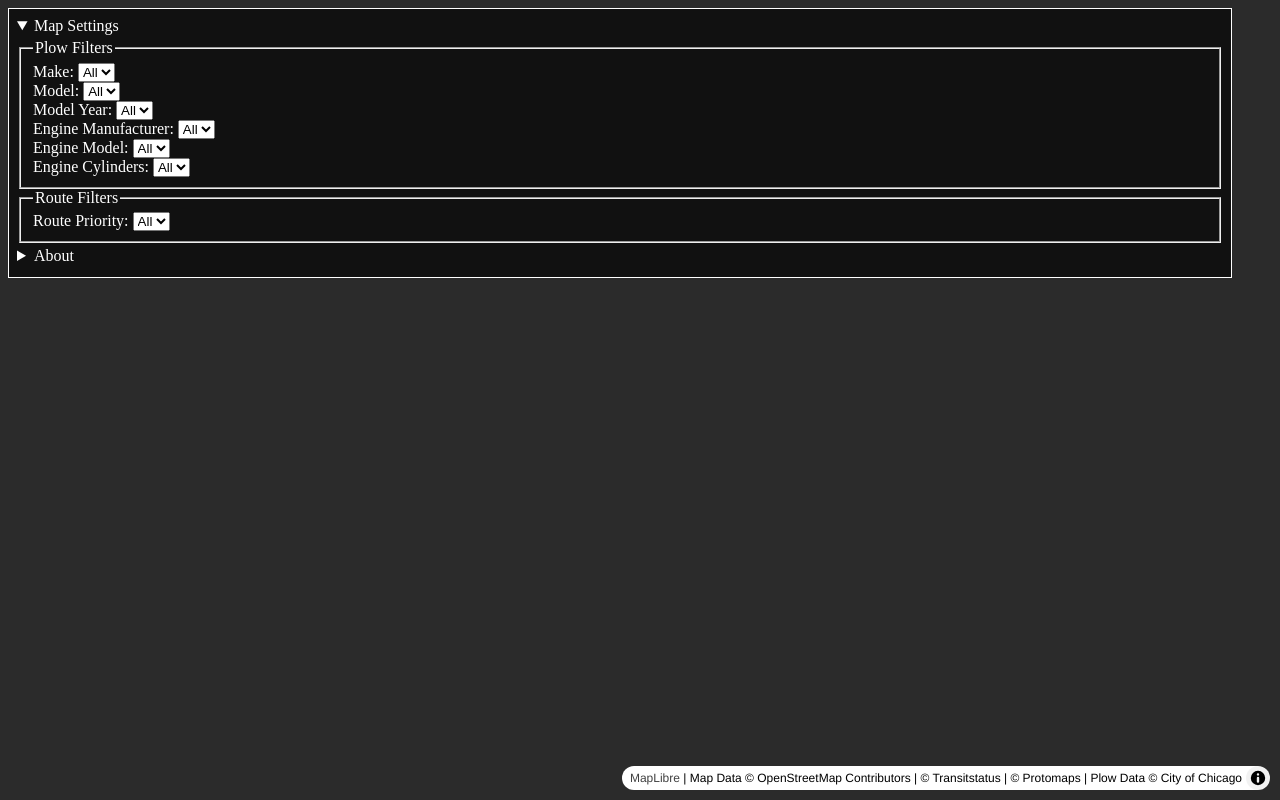
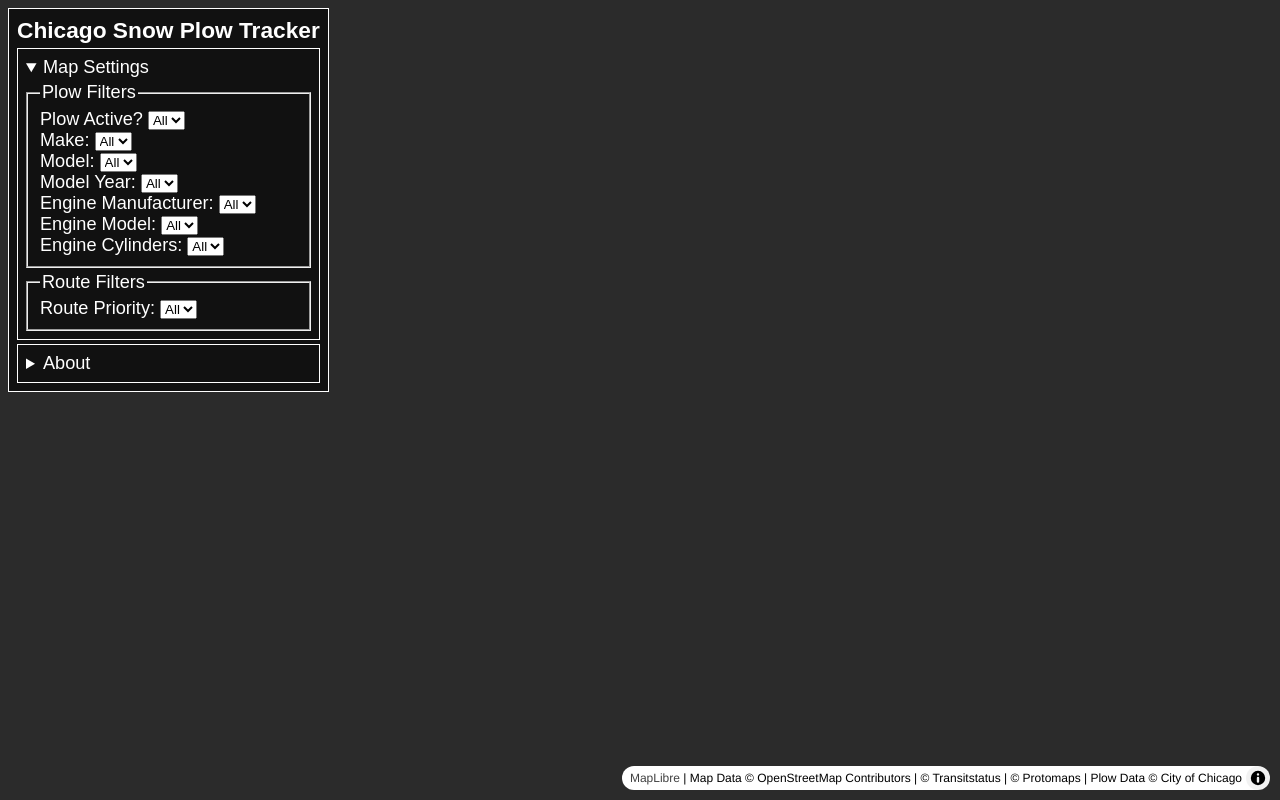
Before and after one commit to piemadd/chicago-snowplows, a website built with Vite: page index.html in a window 1280 px wide. Built offline with nearby package versions, Linux system fonts and the light colour scheme; no server answers; animation ran at ten frames a second; a web font is replaced by a local one.

Commit message:
ok all done (for now)

```diff
--- a/index.html
+++ b/index.html
@@ -5,51 +5,65 @@
   <meta charset="UTF-8" />
   <link rel="icon" type="image/svg+xml" href="/vite.svg" />
   <meta name="viewport" content="width=device-width, initial-scale=1.0" />
+  <link rel="preconnect" href="https://fonts.googleapis.com">
+  <link rel="preconnect" href="https://fonts.gstatic.com" crossorigin>
+  <link href="https://fonts.googleapis.com/css2?family=Big+Shoulders:opsz,wght@10..72,100..900&display=swap"
+    rel="stylesheet">
   <title>Chicago Snowplows</title>
 </head>
 
 <body>
   <section id="settings">
+    <h1>Chicago Snow Plow Tracker</h1>
     <details open="true">
       <summary>Map Settings</summary>
+      <div>
         <fieldset id="plowFilters">
           <legend>Plow Filters</legend>
+          <!-- Activity State -->
+          <label for="plow-activityState-filter">Plow Active?</label>
+          <select name="plow-activityState-filter" id="plow-activityState-filter">
+            <option value="all" selected="selected">All</option>
+          </select>
+          <br />
           <!-- Plow Make -->
           <label for="plow-make-filter">Make:</label>
           <select name="plow-make-filter" id="plow-make-filter">
             <option value="all" selected="selected">All</option>
           </select>
-        <br/>
+          <br />
           <!-- Plow Model -->
           <label for="plow-model-filter">Model:</label>
           <select name="plow-model-filter" id="plow-model-filter">
             <option value="all" selected="selected">All</option>
           </select>
-        <br/>
+          <br />
           <!-- Plow Model Year -->
           <label for="plow-modelYear-filter">Model Year:</label>
           <select name="plow-modelYear-filter" id="plow-modelYear-filter">
             <option value="all" selected="selected">All</option>
           </select>
-        <br/>
+          <br />
           <!-- Plow Engine Manufacturer -->
           <label for="plow-engineManufacturer-filter">Engine Manufacturer:</label>
           <select name="plow-engineManufacturer-filter" id="plow-engineManufacturer-filter">
             <option value="all" selected="selected">All</option>
           </select>
-        <br/>
+          <br />
           <!-- Plow Engine Model -->
           <label for="plow-engineModel-filter">Engine Model:</label>
           <select name="plow-engineModel-filter" id="plow-engineModel-filter">
             <option value="all" selected="selected">All</option>
           </select>
-        <br/>
+          <br />
           <!-- Plow Engine Cylinders -->
           <label for="plow-engineCylinders-filter">Engine Cylinders:</label>
           <select name="plow-engineCylinders-filter" id="plow-engineCylinders-filter">
             <option value="all" selected="selected">All</option>
           </select>
         </fieldset>
+      </div>
+      <div>
         <fieldset id="routeFilters">
           <legend>Route Filters</legend>
           <!-- Route Priority -->
@@ -58,10 +72,15 @@
             <option value="all" selected="selected">All</option>
           </select>
         </fieldset>
+      </div>
     </details>
     <details>
       <summary>About</summary>
-      <p>This page was created by <a href="https://piemadd.com" target="_blank">Piero Maddaleni</a> using data from the <a href="https://plow-tracker-chicago.hub.arcgis.com/apps/43275a4a452e47b9b073fa3e3a10dd3f/explore" target="_blank">Chicago Department of Streets and Sanitation plow map</a></p>
+      <p>This page was created by <a href="https://piemadd.com" target="_blank">Piero Maddaleni</a> using data from the
+        <a href="https://plow-tracker-chicago.hub.arcgis.com/apps/43275a4a452e47b9b073fa3e3a10dd3f/explore"
+          target="_blank">Chicago Department of Streets and Sanitation plow map</a>.
+      </p>
+
     </details>
   </section>
   <div id="map"></div>
--- a/src/main.js
+++ b/src/main.js
@@ -187,7 +187,7 @@ map.on('load', async () => {
     if (!thisFilterElement) return;
 
     let thisAdditionalOptions = routesMeta.filterValues[filterKey]
-      .map((option) => `<option value="${option}">${option}</option>`)
+      .map((option, i) => `<option value="${i}">${option}</option>`)
       .join('\n');
 
     thisFilterElement.innerHTML += thisAdditionalOptions;
@@ -215,7 +215,7 @@ document.getElementById('plowFilters').addEventListener('change', (e) => {
 
     if (value == 'all' || !value) return; // we dont need to filter by this
 
-    filterOnValue.push(["==", ["get", filterKey], value.toString()]);
+    filterOnValue.push(["==", ["to-string", ["get", filterKey]], value.toString()]);
   })
 
   map.setFilter('plows', filterOnValue);
@@ -230,8 +230,10 @@ document.getElementById('routeFilters').addEventListener('change', (e) => {
 
     if (value == 'all' || !value) return; // we dont need to filter by this
 
-    filterOnValue.push(["==", ["get", filterKey], value.toString()]);
+    filterOnValue.push(["==", ["to-string", ["get", filterKey]], value.toString()]);
   })
+
+  console.log(filterOnValue)
 
   map.setFilter('plow_routes', filterOnValue);
 });
--- a/src/style.css
+++ b/src/style.css
@@ -3,6 +3,7 @@ html, body {
   width: 100%;
   height: 100%;
   background-color: #111111;
+  font-family: "Big Shoulders", sans-serif;
 }
 
 .maplibregl-map {
@@ -10,12 +11,17 @@ html, body {
   height: 100%;
 }
 
+#settings * {
+  margin: 0;
+}
+
 #settings {
   position: absolute;
   border: 1px #fff solid;
   top: 8px;
   left: 8px;
-  right: 48px;
+  max-width: calc(100vw - 72px);
+  max-height: calc(100vh - 16px);
   z-index: 100;
   background-color: #111;
   color: #fff;
@@ -23,12 +29,19 @@ html, body {
   display: flex;
   flex-direction: column;
   gap: 4px;
+  font-size-adjust: 0.5;
 }
 
-#settings details {
+#settings > details {
   display: flex;
   flex-direction: column;
-  gap: 4px;
+  border: 1px white solid;
+  padding: 8px;
+  font-size-adjust: 0.6;
+}
+
+#settings > details > *:not(:first-child) {
+  margin-top: 4px;
 }
 
 .maplibregl-popup-content {
@@ -37,7 +50,7 @@ html, body {
   gap:4px;
 }
 
-.maplibregl-popup-content > * {
+.maplibregl-popup-content * {
   margin: 0;
 }
 
```
Lines whose indentation alone changed are shown as unchanged.
